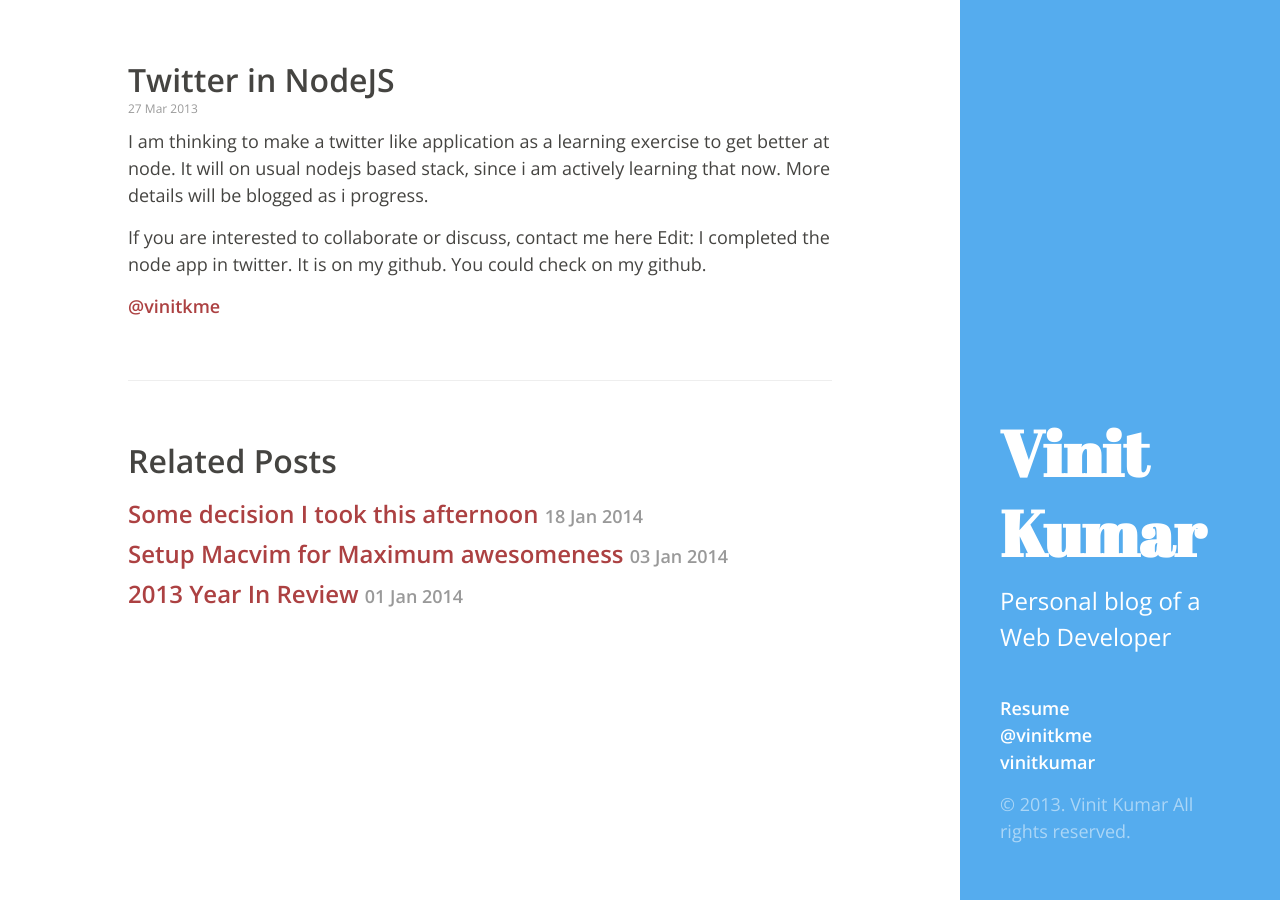
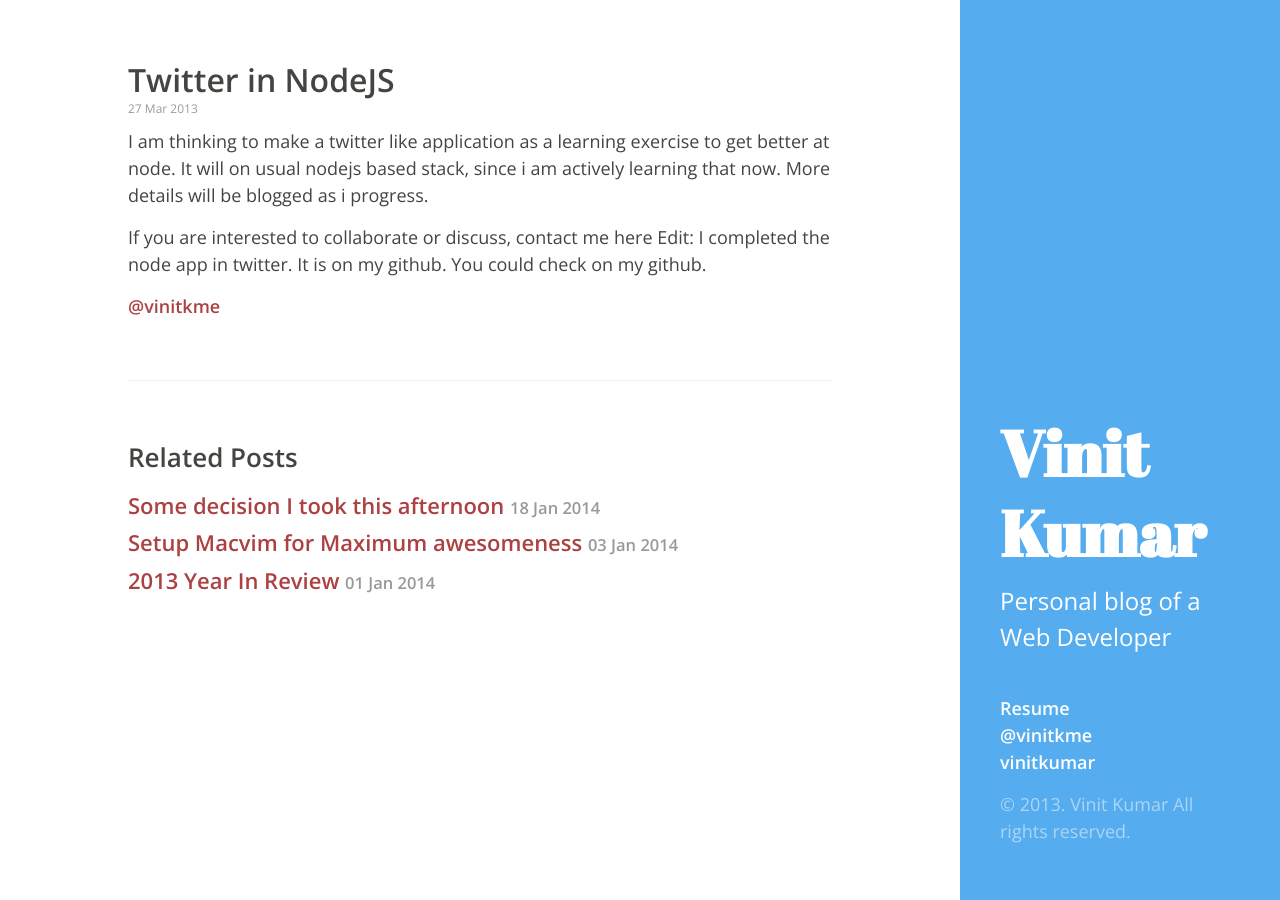
Before and after one commit to vinitkumar/vinitkumar.github.com, a Jekyll site: the page built from _posts/2013-03-27-twitter-like-app-in-nodejs.md, in a window 1280 px wide. Built offline with Jekyll 4.4.1, drawn with Linux system fonts in a browser that asks for light colours; Markdown is read by kramdown in place of the engine named in the settings.

Commit message:
more sensible fixes

```diff
--- a/public/css/hyde.css
+++ b/public/css/hyde.css
@@ -77,11 +77,11 @@ h1 {
 }
 h2 {
   margin-top: 20px;
-  font-size: 32px;
+  font-size: 26px;
 }
 h3 {
   margin-top: 24px;
-  font-size: 24px;
+  font-size: 22px;
 }
 h4, h5, h6 {
   margin-top: 16px;
```
